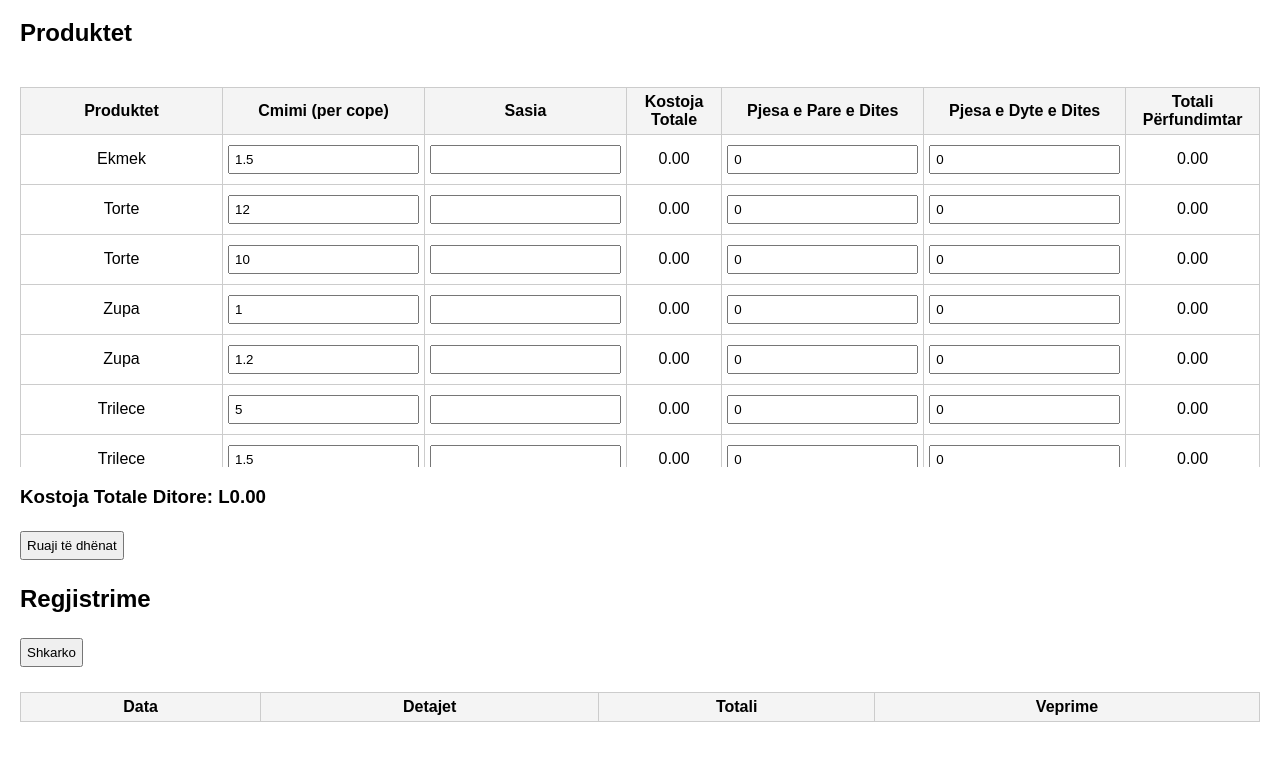
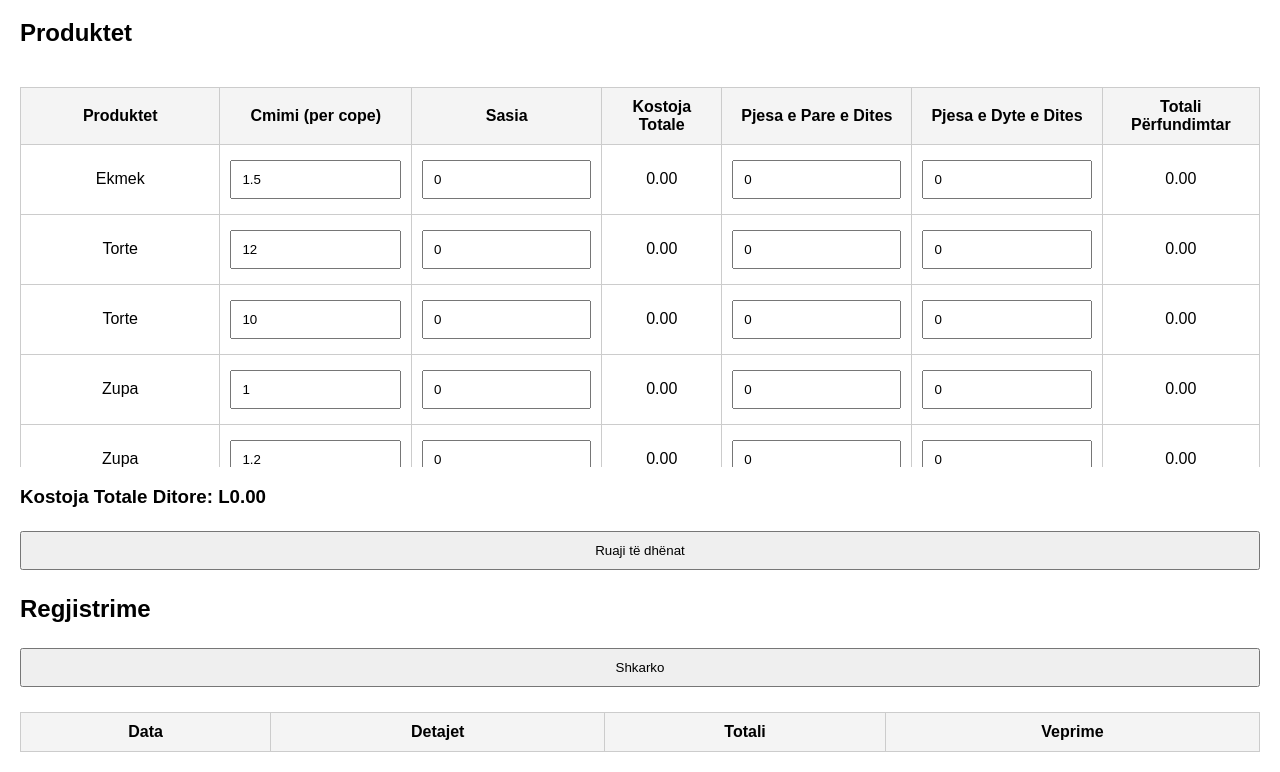
Before and after one commit to kristina-hanxhara9/Inventari, a website: page public/index.html in a window 1280 px wide. Shown: the part 61-833 px from the top of the page. Before the commit the page ends 803 px from the top, so only its background shows below. Drawn offline with Linux system fonts and the light colour scheme; no server answers.

Commit message:
i dont know anymore

```diff
--- a/public/index.html
+++ b/public/index.html
@@ -2,14 +2,43 @@
 <html lang="en">
 <head>
     <meta charset="UTF-8">
+    <meta name="viewport" content="width=device-width, initial-scale=1.0">
     <title>Inventari</title>
     <style>
-        body { font-family: Arial, sans-serif; margin: 20px; }
-        input, button { margin: 5px 0; padding: 5px; }
-        table { width: 100%; border-collapse: collapse; margin-top: 20px; }
-        th, td { border: 1px solid #ccc; padding: 5px; text-align: center; }
-        th { background-color: #f4f4f4; }
-        .scrollable { max-height: 400px; overflow-y: auto; display: block; }
+        body {
+            font-family: Arial, sans-serif;
+            margin: 20px;
+        }
+
+        input, button {
+            margin: 5px 0;
+            padding: 10px;
+            width: 100%;
+            box-sizing: border-box;
+        }
+
+        table {
+            width: 100%;
+            border-collapse: collapse;
+            margin-top: 20px;
+        }
+
+        th, td {
+            border: 1px solid #ccc;
+            padding: 10px;
+            text-align: center;
+        }
+
+        th {
+            background-color: #f4f4f4;
+        }
+
+        .scrollable {
+            max-height: 400px;
+            overflow-y: auto;
+            display: block;
+        }
+
         .modal {
             display: none;
             position: fixed;
@@ -23,6 +52,7 @@
             max-height: 80%;
             overflow-y: auto;
         }
+
         .overlay {
             display: none;
             position: fixed;
@@ -33,9 +63,16 @@
             background: rgba(0, 0, 0, 0.5);
             z-index: 999;
         }
+
         @media (max-width: 600px) {
-            table { font-size: 12px; }
-            input, button { margin: 5px 0; width: 100%; }
+            table {
+                font-size: 12px;
+            }
+
+            input, button {
+                margin: 5px 0;
+                width: 100%;
+            }
         }
     </style>
 </head>
@@ -184,7 +221,6 @@
             { product: "Uje", price: 1.5 },
         ];
 
-
         let allProducts = [];
 let records = [];
 let editIndex = null;
@@ -200,13 +236,15 @@
     allProducts = [];
     productTable.innerHTML = "";
 
+    // Add predefined products
     products.forEach((product, index) => {
-            addRowToTable(product, index);
+        createTableRow(product, index);
         allProducts.push({ ...product, quantity: 0, firstPart: 0, secondPart: 0, totalCost: 0, finalTotal: 0 });
     });
 
+    // Add blank rows for new entries
     for (let i = 0; i < 10; i++) {
-            addRowToTable({ product: "", price: "", quantity: 0, firstPart: 0, secondPart: 0 }, products.length + i, true);
+        createTableRow({ product: "", price: "", quantity: 0, firstPart: 0, secondPart: 0 }, products.length + i, true);
         allProducts.push({ product: "", price: 0, quantity: 0, firstPart: 0, secondPart: 0, totalCost: 0, finalTotal: 0 });
     }
 
@@ -214,26 +252,22 @@
     updateDailyTotal();
 }
 
-    function addRowToTable(product, index, isEditable = false) {
-        const firstPart = (product.firstPart !== undefined && product.firstPart !== null) ? product.firstPart : 0;
-        const secondPart = (product.secondPart !== undefined && product.secondPart !== null) ? product.secondPart : 0;
-
+function createTableRow(product, index, isEditable = false) {
     const row = document.createElement("tr");
     row.innerHTML = `
-            <td>${isEditable ? `<input type="text" class="product-name" placeholder="Produkt" value="${product.product}">` : product.product}</td>
-            <td><input type="number" class="price" value="${product.price}" /></td>
-            <td><input type="number" class="quantity" value="${product.quantity}" /></td>
+        <td>${isEditable ? `<input type="text" class="product-name" placeholder="Produkt" value="${product.product || ''}">` : product.product}</td>
+        <td><input type="number" class="price" value="${product.price || ''}" /></td>
+        <td><input type="number" class="quantity" value="${product.quantity || 0}" /></td>
         <td class="total-cost">0.00</td>
-            <td><input type="number" class="first-part" value="${firstPart}" /></td>
-            <td><input type="number" class="second-part" value="${secondPart}" /></td>
+        <td><input type="number" class="first-part" value="${product.firstPart || 0}" /></td>
+        <td><input type="number" class="second-part" value="${product.secondPart || 0}" /></td>
         <td class="final-total">0.00</td>
     `;
     productTable.appendChild(row);
 }
 
 function addInputListeners() {
-        const inputs = productTable.querySelectorAll("input");
-        inputs.forEach((input) => {
+    productTable.querySelectorAll("input").forEach(input => {
         input.addEventListener("input", updateRowTotals);
     });
 }
@@ -265,25 +299,47 @@
 
     allProducts[index] = {
         product: productName,
-            price: price,
-            quantity: quantity,
-            firstPart: firstPart,
-            secondPart: secondPart,
-            totalCost: totalCost,
-            finalTotal: finalTotal
+        price,
+        quantity,
+        firstPart,
+        secondPart,
+        totalCost,
+        finalTotal,
     };
 
     updateDailyTotal();
 }
 
 function updateDailyTotal() {
-        let total = 0;
-        allProducts.forEach((product) => {
-            total += product.finalTotal || 0;
-        });
+    const total = allProducts.reduce((sum, product) => sum + (product.finalTotal || 0), 0);
     dailyTotalDisplay.textContent = total.toFixed(2);
 }
 
+// Fetch and update record table
+async function updateRecordTable() {
+    try {
+        const response = await fetch("http://localhost:3001/api/records");
+        if (!response.ok) throw new Error("Error fetching records");
+
+        records = await response.json();
+        recordTable.innerHTML = "";
+        records.forEach((record, index) => {
+            const row = document.createElement("tr");
+            row.innerHTML = `
+                <td>${record.Date}</td>
+                <td><button onclick="viewDetails(${index})">Shiko</button></td>
+                <td>${record.Totali_Perfundimtar.toFixed(2)}</td>
+                <td><button onclick="deleteRecord(${index})">Fshij</button></td>
+            `;
+            recordTable.appendChild(row);
+        });
+    } catch (error) {
+        console.error("Error:", error);
+        alert("Gabim gjatë marrjes së të dhënave.");
+    }
+}
+
+// Add saveRecord function for adding a new record
 async function saveRecord() {
     const date = new Date().toLocaleDateString();
     const details = allProducts.filter(p => p.product && (p.quantity > 0 || p.firstPart > 0 || p.secondPart > 0));
@@ -297,7 +353,7 @@
     const record = { date, details, total };
 
     try {
-        const response = await fetch("/api/records", {
+        const response = await fetch("http://localhost:3001/api/records", {
             method: "POST",
             headers: { "Content-Type": "application/json" },
             body: JSON.stringify(record),
@@ -316,31 +372,7 @@
     }
 }
 
-
-    async function updateRecordTable() {
-        try {
-            const response = await fetch("/api/records");
-            if (!response.ok) {
-                throw new Error("Gabim gjatë marrjes së të dhënave.");
-            }
-
-            records = await response.json();
-            recordTable.innerHTML = "";
-            records.forEach((record, i) => {
-                const row = document.createElement("tr");
-                row.innerHTML = `
-                    <td>${record.Date}</td>
-                    <td><button onclick="viewDetails(${i})">Shiko</button></td>
-                    <td>${record.Totali_Perfundimtar.toFixed(2)}</td>
-                    <td><button onclick="deleteRecord(${i})">Fshij</button></td>
-                `;
-                recordTable.appendChild(row);
-            });
-        } catch (error) {
-            console.error("Error:", error);
-            alert("Gabim gjatë marrjes së të dhënave.");
-        }
-    }
+// Other functions like viewDetails, deleteRecord, saveEdit remain unchanged.
 
 function viewDetails(index) {
     const record = records[index];
@@ -381,7 +413,7 @@
         updatedRecord.total = parseFloat(dailyTotalDisplay.textContent) || 0;
 
         try {
-                const response = await fetch(`/api/records/${updatedRecord.id}`, {
+            const response = await fetch(`http://localhost:3001/api/records/${updatedRecord.id}`, {
                 method: "PUT",
                 headers: {
                     "Content-Type": "application/json",
@@ -406,7 +438,7 @@
     const record = records[index];
 
     try {
-            const response = await fetch(`/api/records/${record.id}`, {
+        const response = await fetch(`http://localhost:3001/api/records/${record.id}`, {
             method: "DELETE",
         });
 
@@ -440,6 +472,7 @@
     updateProductTable();
     updateRecordTable();
 };
+
 </script>
 </body>
 </html>
```
Also changed, not shown: server.js (+11 -0 lines), 1 other file. Lines whose indentation alone changed are shown as unchanged.
